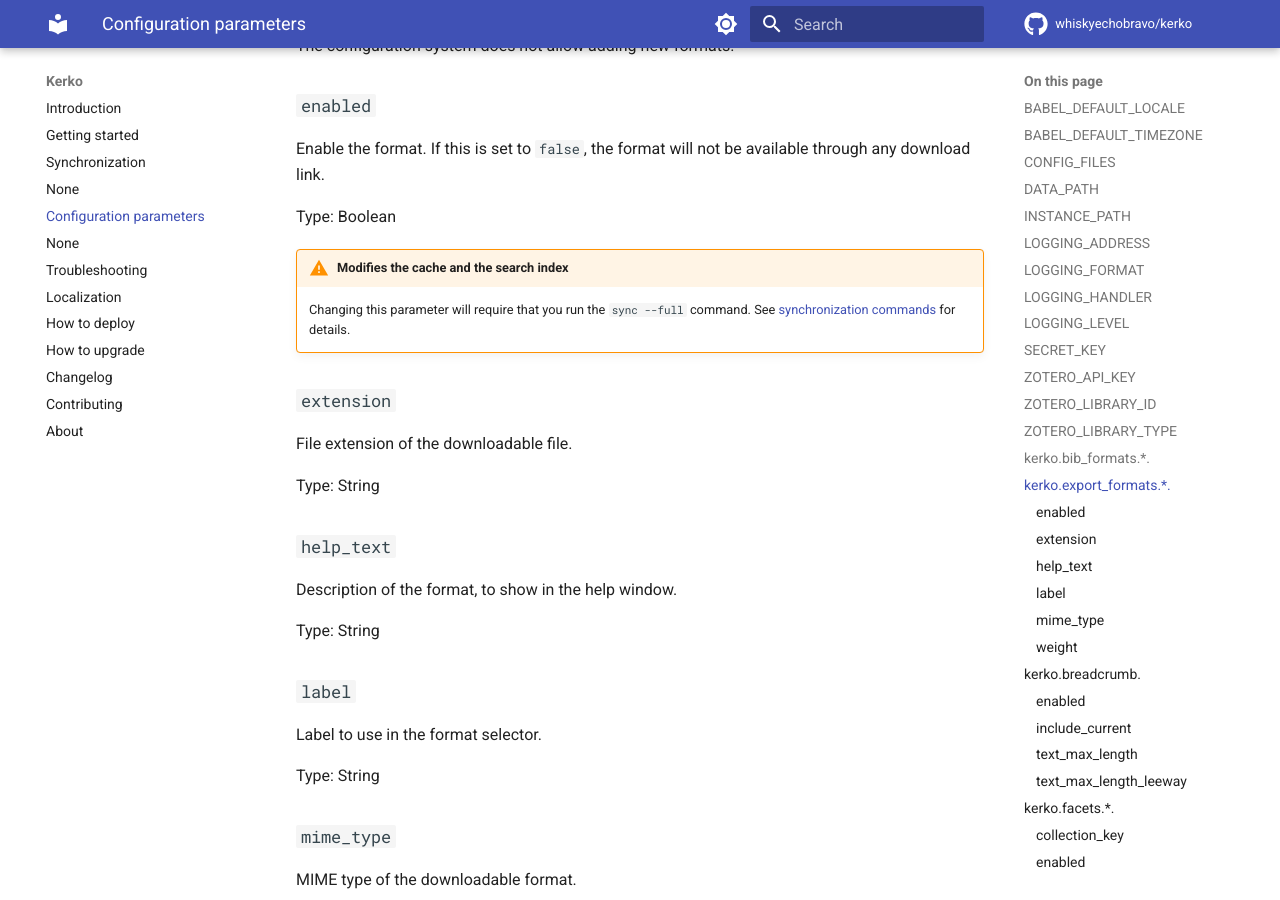
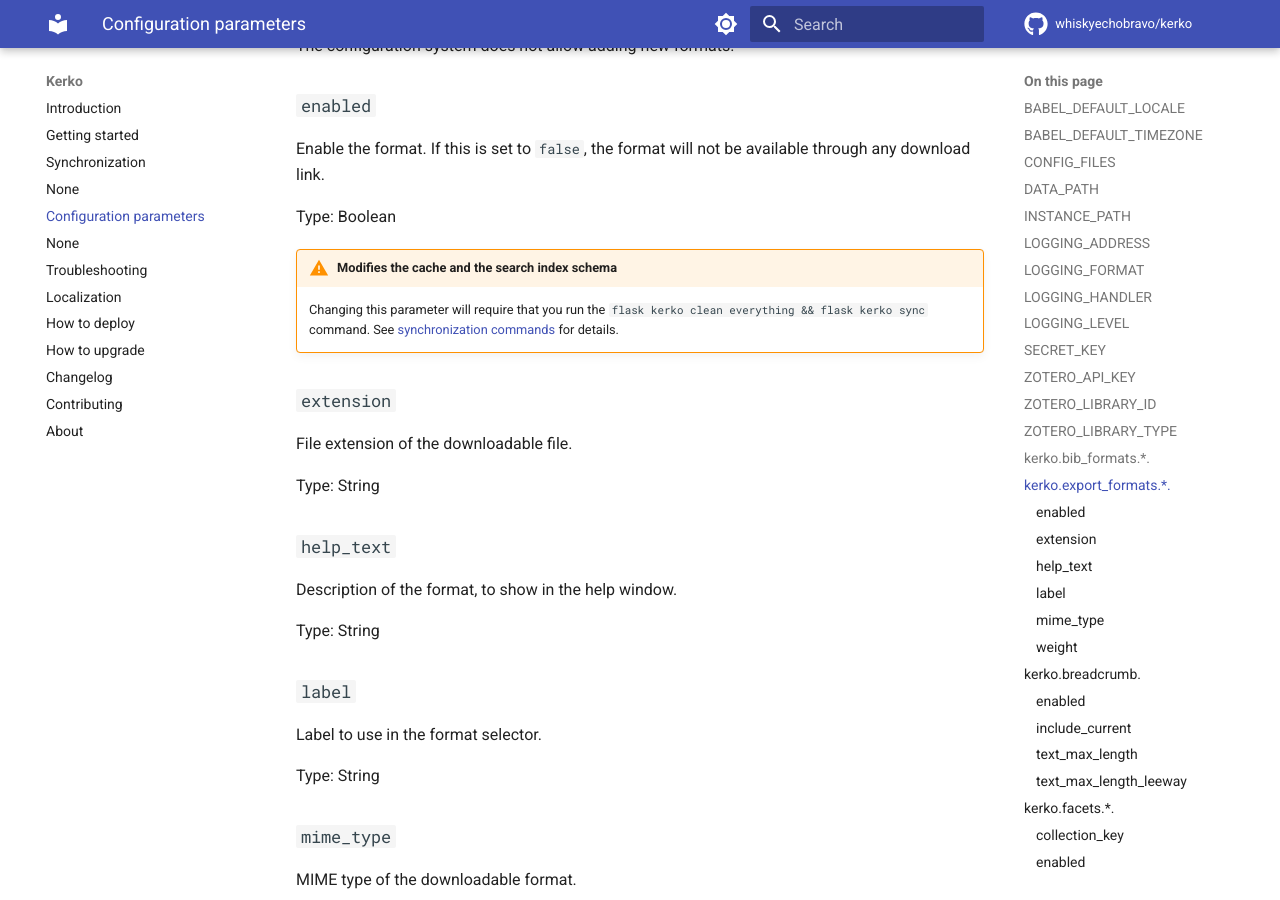
Before and after one commit to whiskyechobravo/kerko, an MkDocs documentation site: the page built from docs/config-params.md, in a window 1280 px wide and 900 px high, scrolled down 5303 px. Built offline with MkDocs 1.6.1 and Material for MkDocs 9.7.7, drawn with Linux system fonts in a browser that asks for light colours; comment, search, counter and statistics services are not loaded; the version menu is left out; some of the changed text lies outside the part shown.

Commit message:
Update sync & clean documentation.

```diff
--- a/docs/config-params.md
+++ b/docs/config-params.md
@@ -259,9 +259,10 @@
 
 Type: Boolean
 
-!!! warning "Modifies the cache and the search index"
-
-    Changing this parameter will require that you run the `sync --full` command.
+!!! warning "Modifies the cache and the search index schema"
+
+    Changing this parameter will require that you run the
+    `flask kerko clean everything && flask kerko sync` command.
     See [synchronization commands] for details.
 
 ### `extension`
@@ -362,11 +363,11 @@
 
 You may define additional facets. See [Defining custom facets based on Zotero collections].
 
-!!! warning "Modifies the search index"
+!!! warning "Modifies the search index schema"
 
     Most of the `kerko.facets.*` parameters require that you run the
-    `sync index --full` command after you have changed them.
-    See [synchronization commands] for details.
+    `flask kerko clean index && flask kerko sync index` command after you have
+    changed them. See [synchronization commands] for details.
 
 ### `collection_key`
 
@@ -1068,7 +1069,8 @@
 
 !!! warning "Modifies the cache and the search index"
 
-    Changing this parameter will require that you run the `sync --full` command.
+    Changing this parameter will require that you run the
+    `flask kerko sync --full` command.
     See [synchronization commands] for details.
 
 ### `result_fields`
@@ -1119,12 +1121,12 @@
 
 The configuration system does not allow adding new fields.
 
-!!! warning "Modifies the search index"
+!!! warning "Modifies the search index schema"
 
     Changing any of the `kerko.search_fields.*` parameters will require that you
-    run the `sync index --full` command, except if you are just disabling a
-    field or changing its `scopes` parameter. See [synchronization commands] for
-    details.
+    run the `flask kerko clean index && flask kerko sync index` command, except
+    if you are just disabling a field or changing its `scopes` parameter.
+    See [synchronization commands] for details.
 
 ### `analyzer`
 
@@ -1275,8 +1277,9 @@
 
 !!! warning "Modifies the cache"
 
-    Changing this parameter will require that you run the `sync --full` command.
-    See [synchronization commands] for details.
+    Changing this parameter will require that you run the
+    `flask kerko sync --full` command. See [synchronization commands] for
+    details.
 
 ### `csl_style`
 
@@ -1291,7 +1294,8 @@
 
 !!! warning "Modifies the cache and the search index"
 
-    Changing this parameter will require that you run the `sync --full` command.
+    Changing this parameter will require that you run the
+    `flask kerko clean everything && flask kerko sync` command.
     See [synchronization commands] for details.
 
 ### `batch_size`
@@ -1315,8 +1319,9 @@
 
 !!! warning "Modifies the search index"
 
-    Changing this parameter will require that you run the `sync index --full`
-    command. See [synchronization commands] for details.
+    Changing this parameter will require that you run the
+    `flask kerko sync index --full` command.
+    See [synchronization commands] for details.
 
 ### `child_exclude_re`
 
@@ -1332,8 +1337,9 @@
 
 !!! warning "Modifies the search index"
 
-    Changing this parameter will require that you run the `sync index --full`
-    command. See [synchronization commands] for details.
+    Changing this parameter will require that you run the
+    `flask kerko sync index --full` command.
+    See [synchronization commands] for details.
 
 ### `files`
 
@@ -1348,7 +1354,8 @@
 
 !!! warning "Modifies the cache and the search index"
 
-    Changing this parameter will require that you run the `sync --full` command.
+    Changing this parameter will require that you run the
+    `flask kerko sync --full` command.
     See [synchronization commands] for details.
 
 ### `item_include_re`
@@ -1363,8 +1370,9 @@
 
 !!! warning "Modifies the search index"
 
-    Changing this parameter will require that you run the `sync index --full`
-    command. See [synchronization commands] for details.
+    Changing this parameter will require that you run the
+    `flask kerko sync index --full` command.
+    See [synchronization commands] for details.
 
 ### `item_exclude_re`
 
@@ -1379,8 +1387,9 @@
 
 !!! warning "Modifies the search index"
 
-    Changing this parameter will require that you run the `sync index --full`
-    command. See [synchronization commands] for details.
+    Changing this parameter will require that you run the
+    `flask kerko sync index --full` command.
+    See [synchronization commands] for details.
 
 ### `locale`
 
@@ -1393,7 +1402,8 @@
 
 !!! warning "Modifies the cache and the search index"
 
-    Changing this parameter will require that you run the `sync --full` command.
+    Changing this parameter will require that you run the
+    `flask kerko sync --full` command.
     See [synchronization commands] for details.
 
 ### `max_attempts`
@@ -1417,8 +1427,9 @@
 
 !!! warning "Modifies the search index"
 
-    Changing this parameter will require that you run the `sync index --full`
-    command. See [synchronization commands] for details.
+    Changing this parameter will require that you run the
+    `flask kerko sync index --full` command.
+    See [synchronization commands] for details.
 
 ### `tag_exclude_re`
 
@@ -1434,8 +1445,9 @@
 
 !!! warning "Modifies the search index"
 
-    Changing this parameter will require that you run the `sync index --full`
-    command. See [synchronization commands] for details.
+    Changing this parameter will require that you run the
+    `flask kerko sync index --full` command.
+    See [synchronization commands] for details.
 
 ### `wait`
 
```
Also changed, not shown: docs/deploying.md (+3 -3 lines), docs/synchronization.md (+22 -8 lines).
